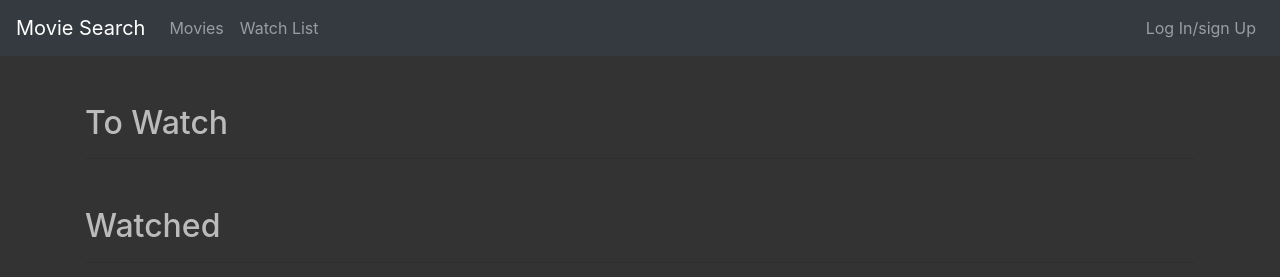
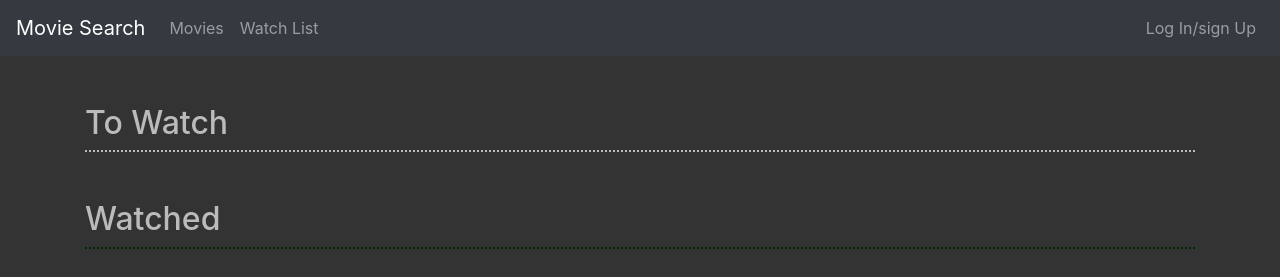
Before and after one commit to aliqb/whatchList, an Angular app: page /watchList in a window 1280 px wide. Shown: the top 277 px of the page. Built offline with nearby package versions, Linux system fonts and the light colour scheme.

Commit message:
finishing styling

```diff
--- a/src/app/watch-list/list-item/list-item.component.html
+++ b/src/app/watch-list/list-item/list-item.component.html
@@ -1,4 +1,4 @@
-<div class="to-watch   my-3" [ngClass]="{'watched':item.watched}">
+<div class="to-watch   my-5" [ngClass]="{'watched':item.watched}">
     <div class="row no-gutters align-items-center to-watch-detail pr-3 pt-0"
         [ngClass]="{'watched-detail':item.watched}">
         <div class="col-4 col-sm-3 col-md-2 col-xl-2 img-box align-self-start">
--- a/src/app/watch-list/watch-list.component.css
+++ b/src/app/watch-list/watch-list.component.css
@@ -0,0 +1,6 @@
+.to-watch-title{
+    border-bottom: 2px var(--secondry-color) dotted;
+}
+.watched-title{
+    border-bottom: 2px rgb(1, 36, 1) dotted;
+}
--- a/src/app/watch-list/watch-list.component.html
+++ b/src/app/watch-list/watch-list.component.html
@@ -1,11 +1,11 @@
 <!-- <li *ngFor="let item of toWatch">{{ item.title }}</li> -->
 <div class="container my-5">
-    <h2>To Watch</h2>
-    <hr>
+    <h2 class="to-watch-title pb-2">To Watch</h2>
+
     <app-list-item *ngFor="let item of toWatch" [item]="item"></app-list-item>
 </div>
 <div class="container my-5">
-    <h2>Watched</h2>
-    <hr>
+    <h2 class="watched-title pb-2">Watched</h2>
+
     <app-list-item *ngFor="let item of wathced" [item]="item"></app-list-item>
 </div>
```
